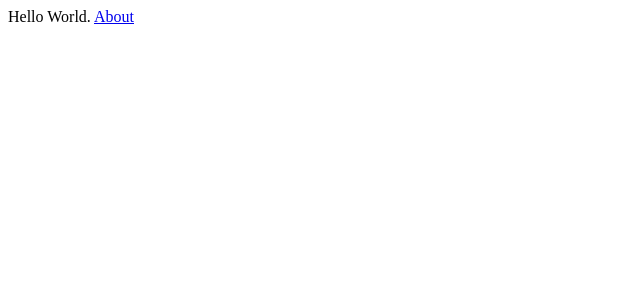
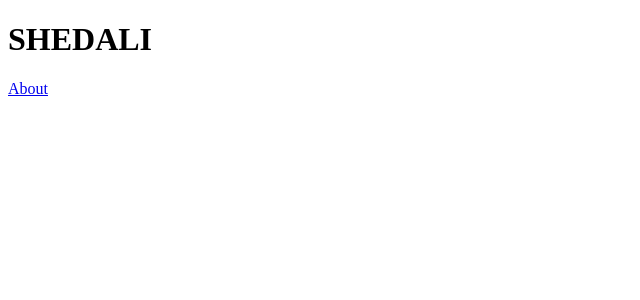
Before and after one commit to shedali/template-next, a Next.js app: page / in a window 1280 px wide. Shown: the top 300 px of the page, without its empty margins (0-640 px from the left). Built offline with nearby package versions, Linux system fonts and the light colour scheme.

Commit message:
update index

```diff
--- a/pages/index.js
+++ b/pages/index.js
@@ -1,7 +1,8 @@
 import Link from 'next/link'
 export default () => (
   <div>
-    Hello World.{' '}
+      <h1>SHEDALI</h1>
+
     <Link href='/about'>
       <a>About</a>
     </Link>
```
